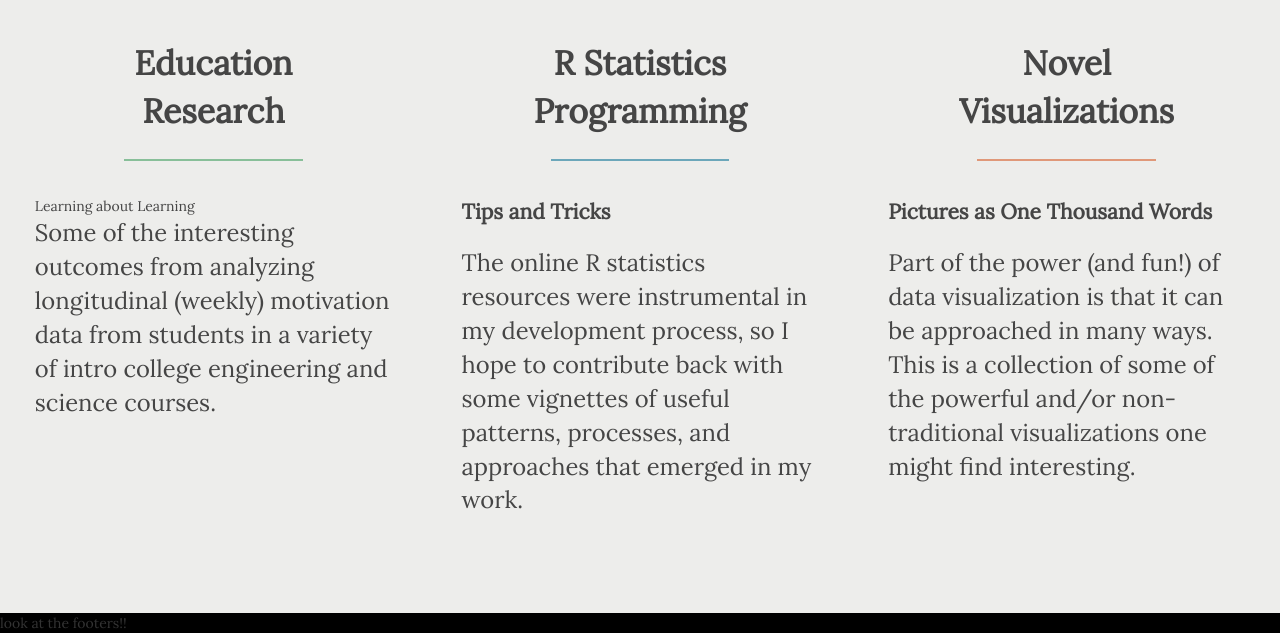
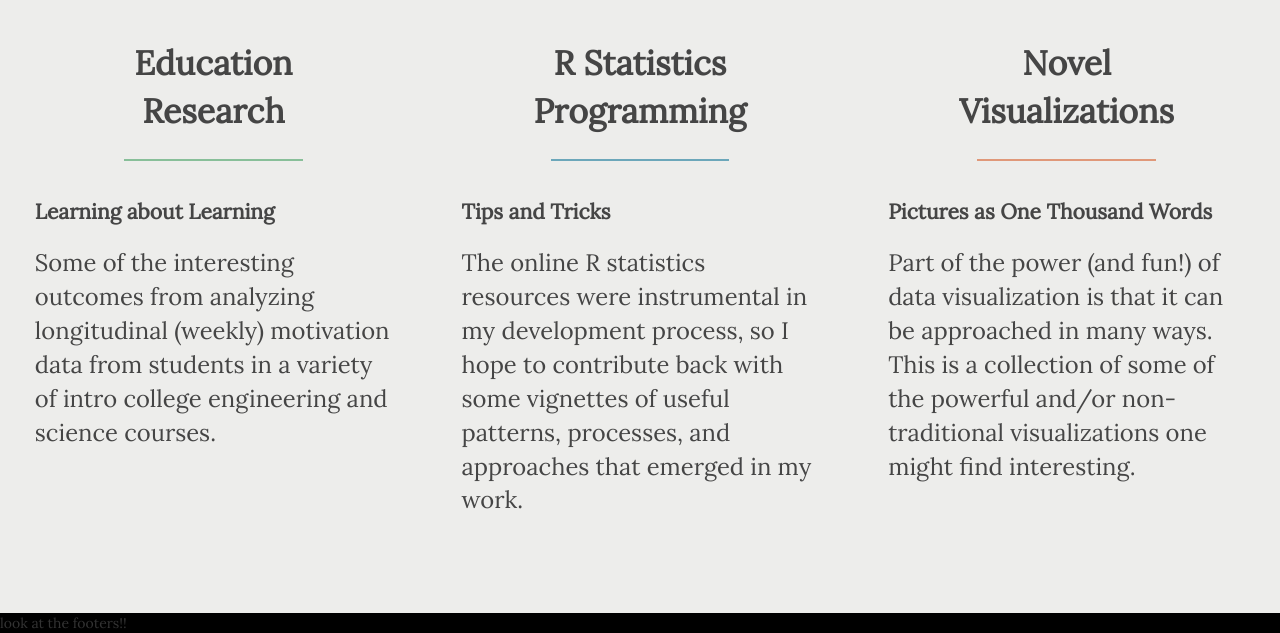
Before and after one commit to tallhobbes/adinfo, a Django app: page / in a window 1280 px wide. Shown: the part 167-800 px from the top of the page. Run offline with Django 3.2, Linux system fonts and the light colour scheme; some libraries are stand-ins or nearby versions; some web fonts are replaced.

Commit message:
fix subtitle

```diff
--- a/core/templates/core/index.html
+++ b/core/templates/core/index.html
@@ -37,7 +37,7 @@
             <div class="maintile" id="research">
               <div class="tiletitle">Education<br>Research</div><br>
               <div class="underline"></div>
-              <div class="titlesub"></div>Learning about Learning<br>
+              <div class="titlesub">Learning about Learning</div><br>
               <div class="tilebody">
                   Some of the interesting outcomes from analyzing longitudinal (weekly) motivation data from students in a variety of intro college engineering and science courses.
               </div>
```
